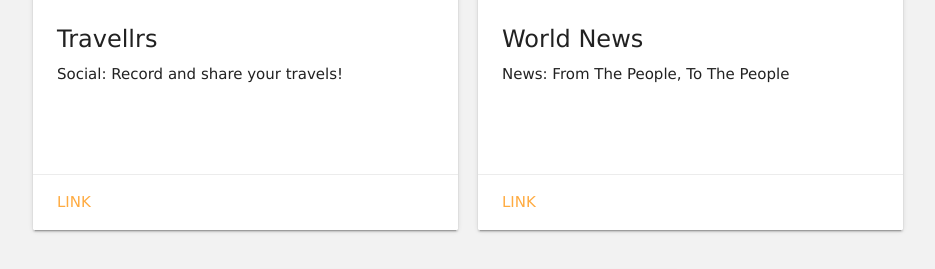
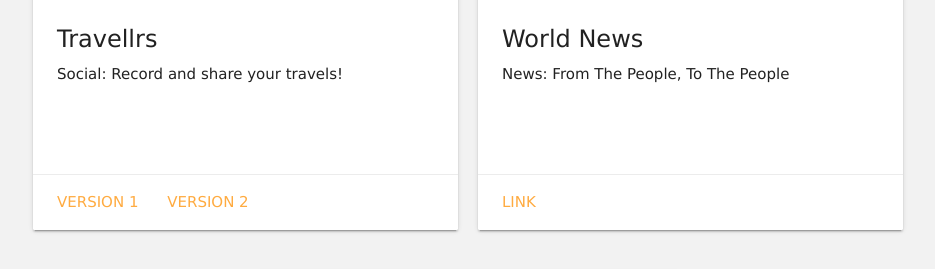
Before and after one commit to ryanwaite28/modern-apps, a Flask app: page / in a window 1280 px wide. Shown: the part 3506-3775 px from the top of the page, without its empty margins (172-1107 px from the left). Run offline with Flask 2, Linux system fonts and the light colour scheme; some libraries are stand-ins or nearby versions.

Commit message:
changed links display

```diff
--- a/static/js/modern.js
+++ b/static/js/modern.js
@@ -56,55 +56,75 @@ App.controller('modernCtrl', ['$scope', function($scope){
       "name": "DeliverMe",
       "desc": "Delivery Platform: Deliver things for people; become your own post man/woman!",
       "icon": "https://rmw-deliverme.herokuapp.com/static/media/deliverme-banner.jpg",
-      "link": "https://rmw-deliverme.herokuapp.com/"
+      "links": [
+        { text: "Link", href: "https://rmw-deliverme.herokuapp.com/" }
+      ]
     },
     {
       "name": "Blue World",
       "desc": "Selling Platform: Don't give it away, just lend it!",
       "icon": "https://rmw-blueworld.herokuapp.com/vault/images/blueworld-wallpaper-2.png",
-      "link": "https://rmw-blueworld.herokuapp.com/"
+      "links": [
+        { text: "Link", href: "https://rmw-blueworld.herokuapp.com/" }
+      ]
     },
     {
       "name": "Task Tracker Plus",
       "desc": "Productivity: A To-Do List, but a little better!",
       "icon": "https://rmw-task-tracker-plus.herokuapp.com/static/img/yrd6t.jpg",
-      "link": "https://rmw-task-tracker-plus.herokuapp.com/"
+      "links": [
+        { text: "Link", href: "https://rmw-task-tracker-plus.herokuapp.com/" }
+      ]
     },
     {
       "name": "Epsity",
       "desc": "Social Productivity: Connect with the right people!",
       "icon": "https://rmw-epsity.herokuapp.com/bin/img/fistbump-1.jpg",
-      "link": "https://rmw-epsity.herokuapp.com/"
+      "links": [
+        { text: "Link", href: "https://rmw-epsity.herokuapp.com/" }
+      ]
     },
     {
       "name": "Live Time",
       "desc": "Social Productivity: Where Artists and Venues meet!",
       "icon": "https://live-time.herokuapp.com/static/img/concert-wallpaper.jpeg",
-      "link": "https://live-time.herokuapp.com/"
+      "links": [
+        { text: "Link", href: "https://live-time.herokuapp.com/" }
+      ]
     },
     {
       "name": "SafeStar",
       "desc": "Utility: Info Repository: Never lose your assets!",
       "icon": "https://rmw-safestar.herokuapp.com/img/cloud-4.png",
-      "link": "https://rmw-safestar.herokuapp.com/"
+      "links": [
+        { text: "Version 1", href: "https://rmw-safestar.herokuapp.com/" },
+        { text: "Version 2", href: "https://rmw-safestar-two.herokuapp.com/" },
+      ]
     },
     {
       "name": "Travellrs",
       "desc": "Social: Record and share your travels!",
       "icon": "https://rmw-travellrs-two.herokuapp.com/static/img/world-wallpaper.png",
-      "link": "https://rmw-travellrs-two.herokuapp.com/"
+      "links": [
+        { text: "Version 1", href: "https://rmw-travellrs.herokuapp.com/" },
+        { text: "Version 2", href: "https://rmw-travellrs-two.herokuapp.com/" },
+      ]
     },
     {
       "name": "World News",
       "desc": "News: From The People, To The People",
       "icon": "https://rmw-world-news.herokuapp.com/vault/images/political-earth-2.jpg",
-      "link": "https://rmw-world-news.herokuapp.com/"
+      "links": [
+        { text: "Link", href: "https://rmw-world-news.herokuapp.com/" }
+      ]
     },
     {
       "name": "Vepolus API",
       "desc": "API: Server-Side tools for Client-Side needs!",
       "icon": "https://rmw-vepolus.herokuapp.com/img/api-wallpaper-2.png",
-      "link": "https://rmw-vepolus.herokuapp.com/"
+      "links": [
+        { text: "Link", href: "https://rmw-vepolus.herokuapp.com/" }
+      ]
     }
   ]
 
--- a/templates/welcome.html
+++ b/templates/welcome.html
@@ -72,7 +72,11 @@
                 <p>(( app.desc ))</p>
               </div>
               <div class="card-action">
-                <a title="Go To (( app.name ))'s Website" href="(( app.link ))">Link</a>
+                <a ng-repeat="link in app.links"
+                  title="Go To (( app.name ))'s Website"
+                  href="(( link.href ))">
+                  (( link.text ))
+                </a>
               </div>
             </div>
           </div>
```
